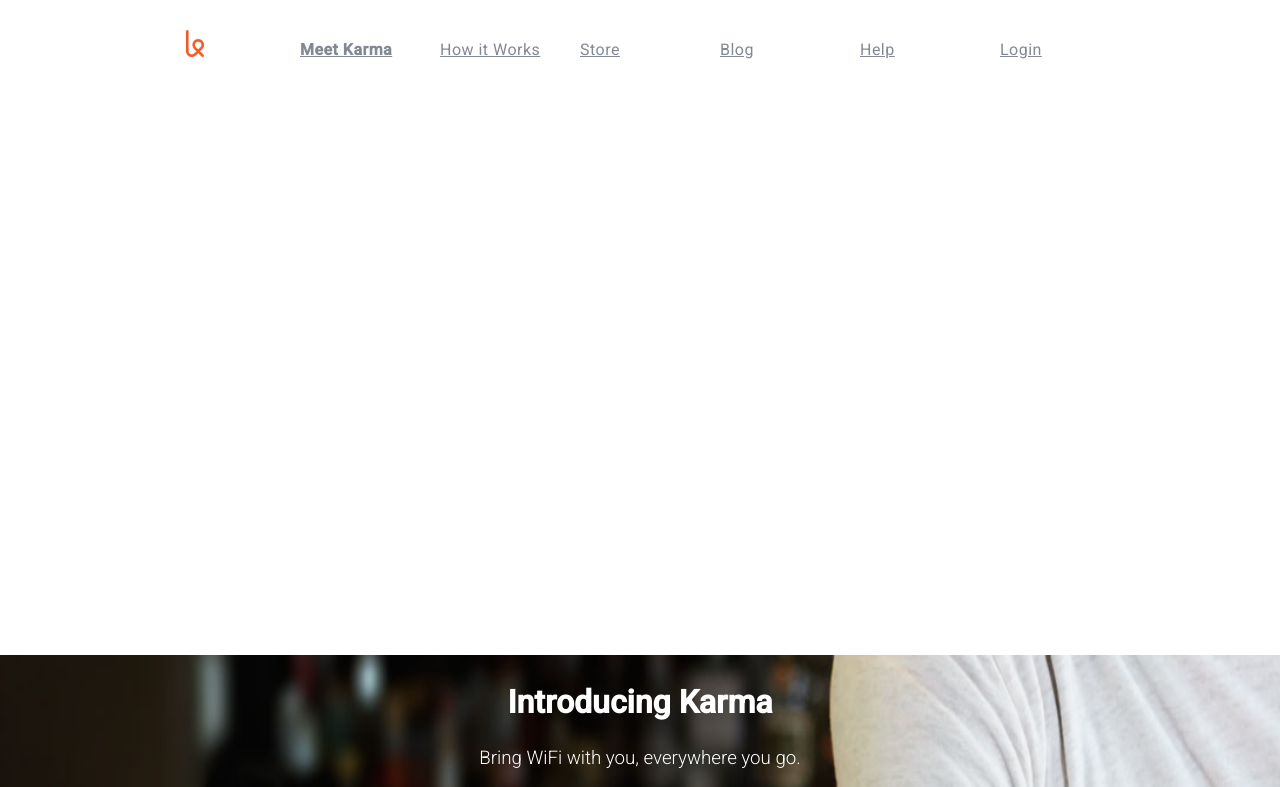
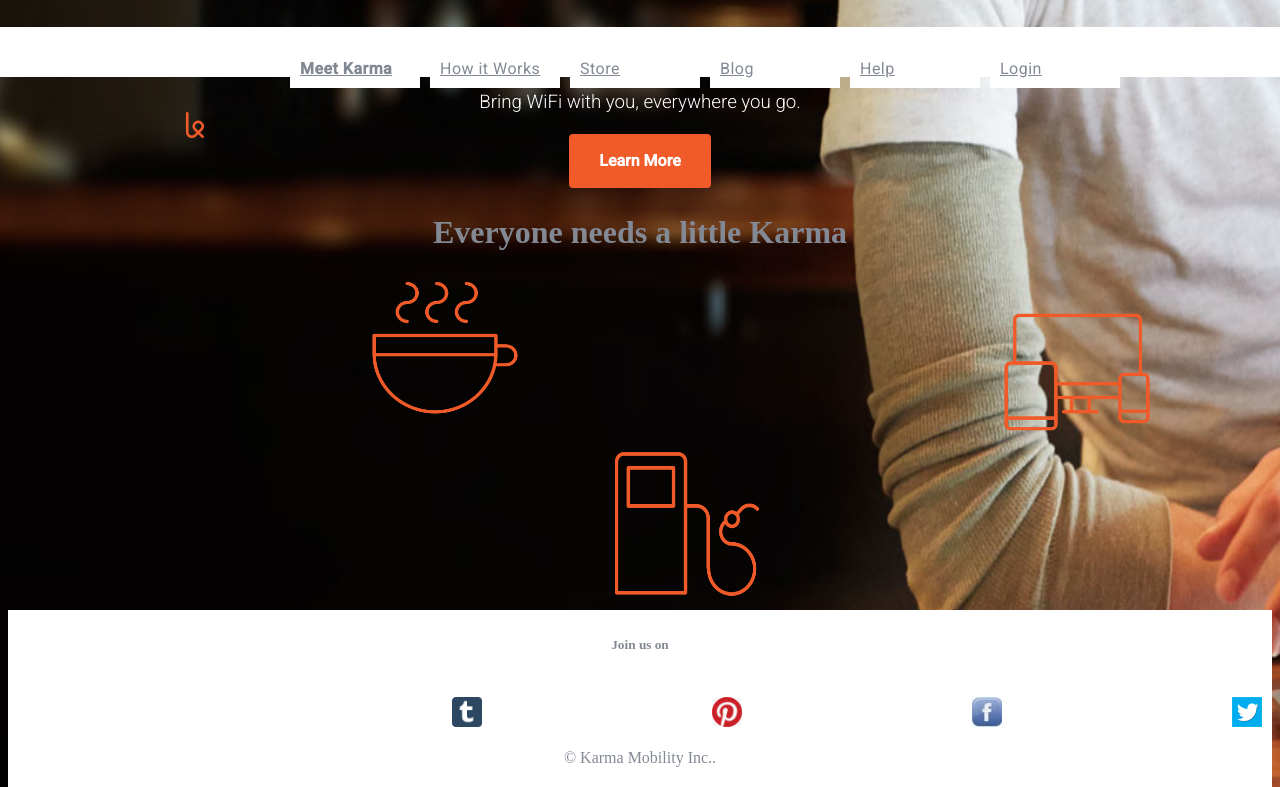
Before and after one commit to hindoldatta/startup-landing-page-clone, a plain HTML site: page index.html in a window 1280 px wide. Shown: the top 787 px of the page. Drawn offline with Linux system fonts and the light colour scheme.

Commit message:
Code cleanup - Patrick

```diff
--- a/index.html
+++ b/index.html
@@ -6,65 +6,50 @@
   <title>Karma</title>
   <link rel="stylesheet" href="style.css">
   <link href='http://fonts.googleapis.com/css?family=Roboto:400,500,300' rel='stylesheet' type='text/css'>
-
 </head>
 
 <body>
   <nav class="top-navigation">
-
     <div class="content">
-
       <ul class="links">
         <li><a href="#home">Login</a></li>
         <li><a href="#news">Help</a></li>
         <li><a href="#contact">Blog</a></li>
         <li><a href="#about">Store</a></li>
-                  <li><a href="#about">How it Works  </a></li>
-                 <li><a href="#about"><b>Meet Karma </b> </a></li>
-                <img  class="logo" src="karma-logo pix.png" alt=" logo image" >
+        <li><a href="#about">How it Works</a></li>
+        <li><a href="#about"><b>Meet Karma</b></a></li>
       </ul>
+      <img class="logo" src="karma-logo pix.png" alt=" logo image" >
+    </div>
+  </nav>
 
-        </div>
-
-</nav>
   <section class="introduction">
     <div class="content">
-<br></br><br></br><br></br><br></br><br></br><br></br><br></br><br></br><br></br><br></br><br></br>
-<br></br>
-<br></br>
-<br></br>
-<br></br>
-<br></br>
-<br></br>
-<br></br>
       <h1>Introducing Karma </h1>
       <h3>Bring WiFi with you, everywhere you go.</h3>
     </div>
   </section>
+
   <section class="button">
-<h4 button class="big-button">Learn More </h4>
+    <h4 class="big-button">Learn More</h4>
   </section>
+
   <section class="Karma">
-<br></br>
-<br></br>
-<br></br>
-<br></br>
-<br></br><br></br><br></br><br></br><br></br>    <br></br>    <br></br>    <br></br>    <br></br>
-<br></br><br></br><br></br><br></br><br></br><br></br><br></br><br></br><br></br><br></br><br></br><br></br>
     <h2 class="Karma-Line">Everyone needs a little Karma</h2>
     <ul class="icons">
-                <img   src="icon-devices .png" alt=" Devices image" width="380"  height="140">
-                <img   src="icon-coffee .png" alt=" Devices image" hspace="220" width="380"  height="140">
-                <img   src="icon-refill.png" alt=" Devices image" width="380"  height="160">
+      <li><img   src="icon-devices .png" alt=" Devices image" width="380"  height="140"></li>
+      </li><img   src="icon-coffee .png" alt=" Devices image" hspace="220" width="380"  height="140"></li>
+      <li><img   src="icon-refill.png" alt=" Devices image" width="380"  height="160"></li>
     </ul>
+  </section>
+
   <footer>
-    <br></br>    <br></br>    <br></br>    <br></br>
     <h5>Join us on</h5>
     <ul class="footer_icons">
-                <img   src="twitter.png" alt=" footer icons" width="30"  height="30">
-                <img   src="facebook.jpg" alt=" footer icons" hspace="220" width="30"  height="30">
-                <img   src="pinterest.jpg" alt=" footer icons" width="30"  height="30">
-                <img   src="tumblr.png" alt=" footer icons" hspace="220" width="30"  height="30">
+      <li><img src="twitter.png" alt=" footer icons" width="30" height="30"></li>
+      <li><img src="facebook.jpg" alt=" footer icons" hspace="220" width="30"  height="30"></li>
+      <li><img src="pinterest.jpg" alt=" footer icons" width="30" height="30"></li>
+      <li><img src="tumblr.png" alt=" footer icons" hspace="220" width="30" height="30"></li>
     </ul>
     <p>&copy Karma Mobility Inc..</p>
   </footer>
--- a/style.css
+++ b/style.css
@@ -7,7 +7,6 @@ body {
     background-attachment: local;
     background-size: 1880px 1160px;
 }
-
 
 .logo {
     float: left;
@@ -20,7 +19,6 @@ ul {
     margin: 0;
     padding: 0;
     overflow: hidden;
-
 }
 
 li {
@@ -29,7 +27,7 @@ li {
     padding: 22px 5px 2px 5px;
 }
 
-a{
+a {
     display: block;
     width: 110px;
     background-color: #fff;
```
Lines whose indentation alone changed are shown as unchanged.
